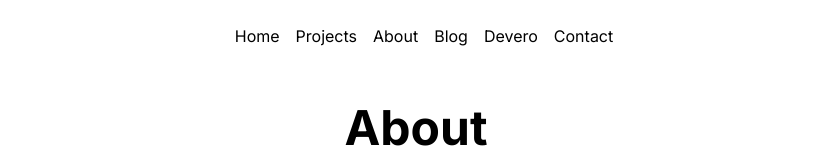
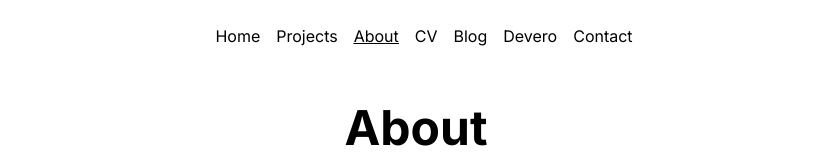
Before and after one commit to alexdevero/alex-devero-website-nextjs, a Next.js app: page /about in a window 1280 px wide. Shown: the top 160 px of the page, without its empty margins (224-1051 px from the left). Built offline with nearby package versions, Linux system fonts and the light colour scheme; no server answers; some icons are missing.

Commit message:
Underline active navigation link

```diff
--- a/src/components/header.tsx
+++ b/src/components/header.tsx
@@ -1,48 +1,66 @@
 'use client'
 
 import { useState } from 'react'
+
 import Link from 'next/link'
+import { usePathname } from 'next/navigation'
 
 const Header = () => {
+  const pathname = usePathname()
   const [isMobileMenuVisible, toggleMobileMenu] = useState(false)
 
   return (
-    <header className="header">
-      <nav className="flex py-6">
-        <ul className="flex flex-1 items-center justify-center gap-4">
+    <header className='header'>
+      <nav className='flex py-6'>
+        <ul className='flex flex-1 items-center justify-center gap-4'>
           <li>
-            <button
-              className="nav__toggler nav__toggler--close"
-              onClick={() => toggleMobileMenu(!isMobileMenuVisible)}
-            >
+            <button className='nav__toggler nav__toggler--close' onClick={() => toggleMobileMenu(!isMobileMenuVisible)}>
               <span />
               <span />
             </button>
           </li>
 
           <li>
-            <span onClick={() => toggleMobileMenu(!isMobileMenuVisible)}>
-              <Link href="/">Home</Link>
+            <span
+              className={pathname === '/' ? 'underline' : ''}
+              onClick={() => toggleMobileMenu(!isMobileMenuVisible)}
+            >
+              <Link href='/'>Home</Link>
             </span>
           </li>
 
           <li>
-            <span onClick={() => toggleMobileMenu(!isMobileMenuVisible)}>
-              <Link href="/projects">Projects</Link>
+            <span
+              className={pathname === '/projects' ? 'underline' : ''}
+              onClick={() => toggleMobileMenu(!isMobileMenuVisible)}
+            >
+              <Link href='/projects'>Projects</Link>
             </span>
           </li>
 
           <li>
-            <span onClick={() => toggleMobileMenu(!isMobileMenuVisible)}>
-              <Link href="/about">About</Link>
+            <span
+              className={pathname === '/about' ? 'underline' : ''}
+              onClick={() => toggleMobileMenu(!isMobileMenuVisible)}
+            >
+              <Link href='/about'>About</Link>
+            </span>
+          </li>
+
+          <li>
+            <span
+              className={pathname === '/cv' ? 'underline' : ''}
+              onClick={() => toggleMobileMenu(!isMobileMenuVisible)}
+            >
+              <Link href='/cv'>CV</Link>
             </span>
           </li>
 
           <li>
             <a
-              href="https://blog.alexdevero.com/"
-              rel="noopener noreferrer"
-              target="_blank"
+              href='https://blog.alexdevero.com/'
+              rel='noopener noreferrer'
+              target='_blank'
               onClick={() => toggleMobileMenu(!isMobileMenuVisible)}
             >
               Blog
@@ -51,9 +69,9 @@ const Header = () => {
 
           <li>
             <a
-              href="https://devero.io/"
-              rel="noopener noreferrer"
-              target="_blank"
+              href='https://devero.io/'
+              rel='noopener noreferrer'
+              target='_blank'
               onClick={() => toggleMobileMenu(!isMobileMenuVisible)}
             >
               Devero
@@ -65,16 +83,16 @@ const Header = () => {
           </li> */}
 
           <li>
-            <span onClick={() => toggleMobileMenu(!isMobileMenuVisible)}>
-              <Link href="/contact">Contact</Link>
+            <span
+              className={pathname === '/contact' ? 'underline' : ''}
+              onClick={() => toggleMobileMenu(!isMobileMenuVisible)}
+            >
+              <Link href='/contact'>Contact</Link>
             </span>
           </li>
         </ul>
 
-        <button
-          className="max-md:flex"
-          onClick={() => toggleMobileMenu(!isMobileMenuVisible)}
-        >
+        <button className='max-md:flex' onClick={() => toggleMobileMenu(!isMobileMenuVisible)}>
           <span />
           <span />
           <span />
```
